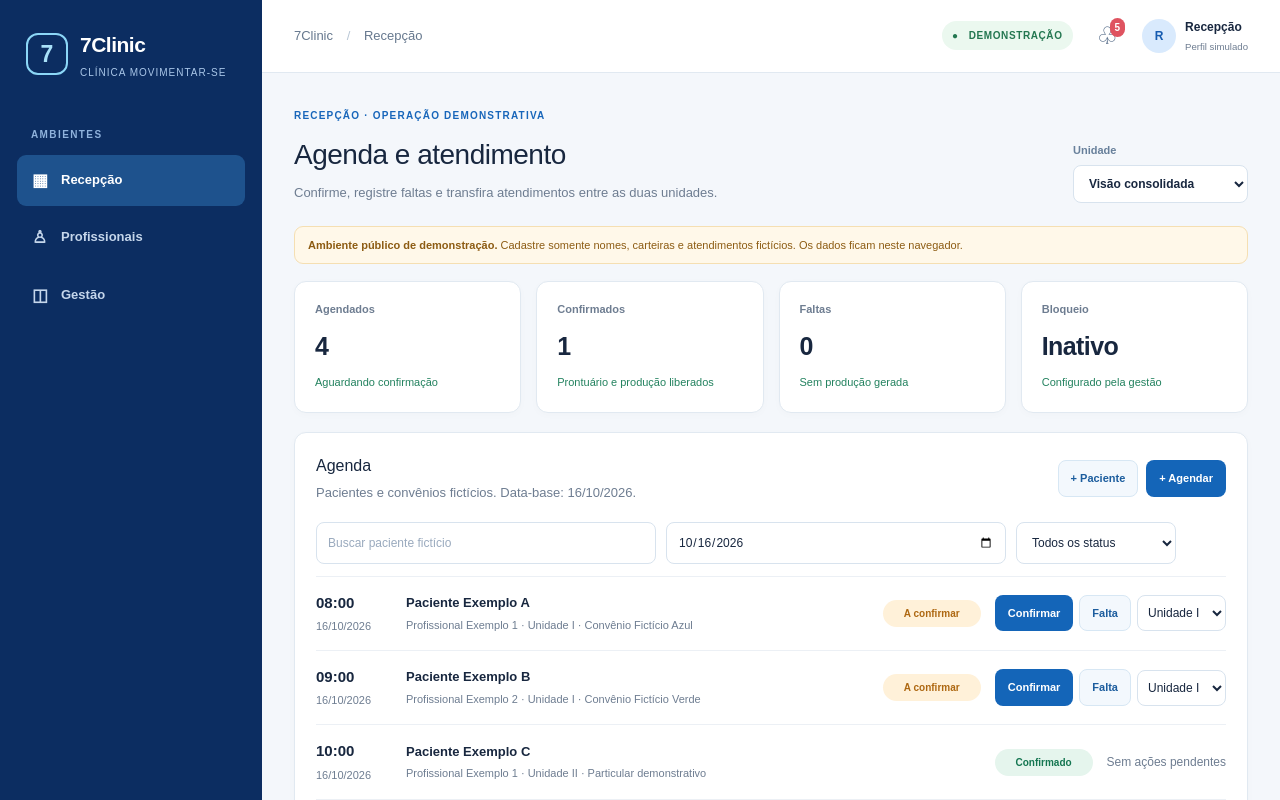
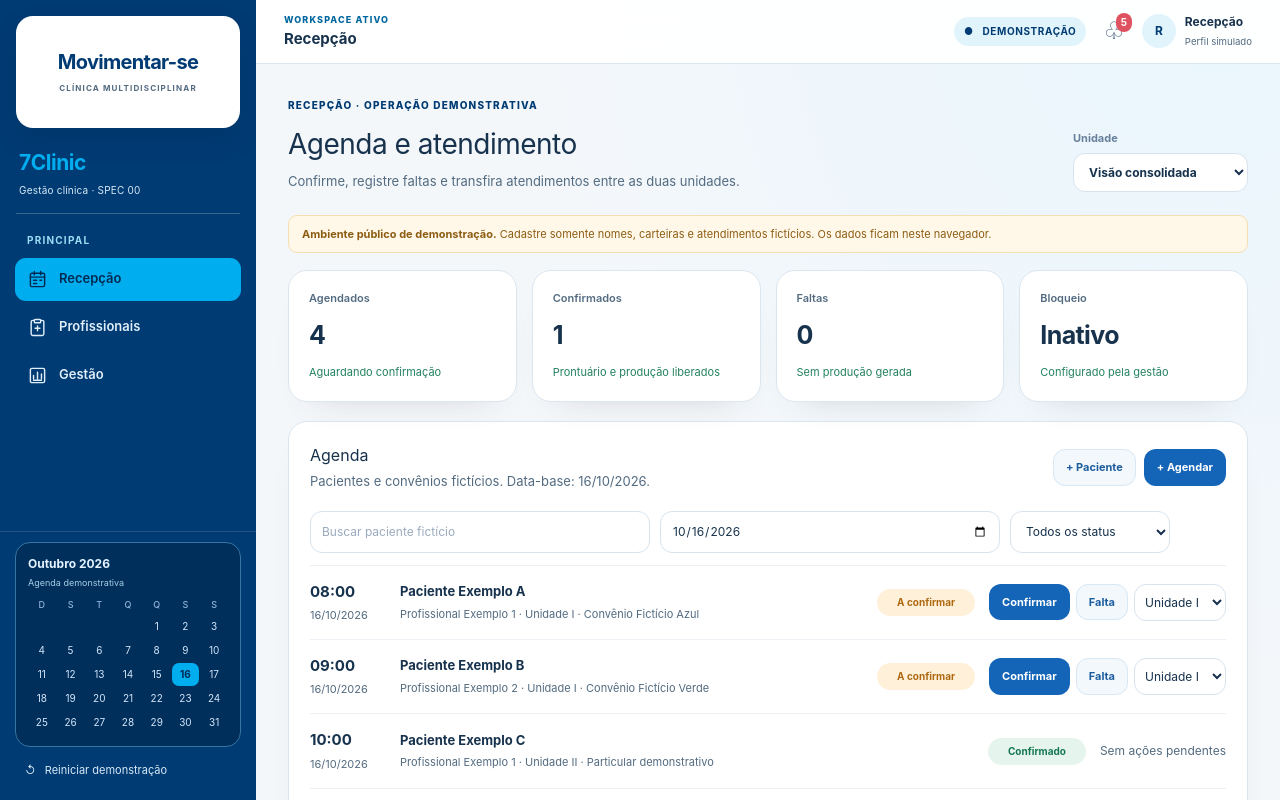
Before and after one commit to CMOURASIGA/7Clinic, a Next.js app: page / in a window 1280 px wide. Shown: the top 800 px of the page. Built offline with nearby package versions, Linux system fonts and the light colour scheme.

Commit message:
fix: manter navegação e calendário visíveis no shell 7Commander

```diff
--- a/app/page.tsx
+++ b/app/page.tsx
@@ -7,11 +7,20 @@ import { Reception } from "../components/reception";
 import { createSeed, executeForRole, type Command, type DemoState, type Role, type UnitId } from "../lib/domain";
 import { localRepository } from "../lib/local-repository";
 
-const views: { id: Role; title: string; symbol: string }[] = [
-  { id: "reception", title: "Recepção", symbol: "▦" },
-  { id: "professional", title: "Profissionais", symbol: "♙" },
-  { id: "management", title: "Gestão", symbol: "◫" },
+const views: { id: Role; title: string }[] = [
+  { id: "reception", title: "Recepção" },
+  { id: "professional", title: "Profissionais" },
+  { id: "management", title: "Gestão" },
 ];
+
+function NavIcon({ role }: { role: Role }) {
+  const path = role === "reception"
+    ? <><rect x="3" y="4" width="18" height="17" rx="2"/><path d="M3 9h18M8 2v4M16 2v4M7 13h4M7 17h4M15 13h2"/></>
+    : role === "professional"
+      ? <><path d="M8 3H6a2 2 0 0 0-2 2v15a2 2 0 0 0 2 2h12a2 2 0 0 0 2-2V5a2 2 0 0 0-2-2h-2"/><rect x="8" y="2" width="8" height="4" rx="1"/><path d="M9 13h6M12 10v6"/></>
+      : <><rect x="3" y="3" width="18" height="18" rx="2"/><path d="M7 16v-4M12 16V8M17 16v-6M7 18h10"/></>;
+  return <svg aria-hidden="true" viewBox="0 0 24 24" fill="none" stroke="currentColor" strokeWidth="1.8" strokeLinecap="round" strokeLinejoin="round">{path}</svg>;
+}
 
 export default function Home() {
   const [state, setState] = useState<DemoState>(createSeed);
@@ -19,6 +28,7 @@ export default function Home() {
   const [role, setRole] = useState<Role>("reception");
   const [unit, setUnit] = useState<UnitId | "all">("all");
   const [message, setMessage] = useState<{ text: string; error: boolean } | null>(null);
+  const [menuOpen, setMenuOpen] = useState(false);
 
   useEffect(() => {
     const timer = window.setTimeout(() => {
@@ -54,14 +64,16 @@ export default function Home() {
   if (!ready) return <div className="loading">Preparando a demonstração do 7Clinic...</div>;
 
   return <div className="shell">
-    <aside className="sidebar">
-      <div className="brand"><div className="brand-symbol">7</div><div><strong>7Clinic</strong><small>CLÍNICA MOVIMENTAR-SE</small></div></div>
-      <div className="side-section">AMBIENTES</div>
-      <nav aria-label="Ambientes" className="nav-links">{views.map((view) => <button key={view.id} className={role === view.id ? "active" : ""} onClick={() => { setRole(view.id); setMessage(null); }}><span aria-hidden="true">{view.symbol}</span>{view.title}</button>)}</nav>
-      <div className="side-bottom"><div className="calendar-box"><div className="calendar-head"><strong>Outubro 2026</strong><span>◀ &nbsp; ▶</span></div><div className="calendar-days">{["D","S","T","Q","Q","S","S"].map((day, index) => <b key={index}>{day}</b>)}{Array.from({ length: 4 }, (_, index) => <i key={`empty-${index}`}/>)}{Array.from({ length: 31 }, (_, index) => <span key={index} className={index + 1 === 16 ? "today" : ""}>{index + 1}</span>)}</div></div><button className="reset" onClick={reset}>↺ &nbsp; Reiniciar demonstração</button></div>
+    {menuOpen ? <button className="sidebar-backdrop" aria-label="Fechar menu" onClick={() => setMenuOpen(false)}/> : null}
+    <aside className={`sidebar ${menuOpen ? "is-open" : ""}`} aria-label="Menu do 7Clinic">
+      <div className="clinic-lockup"><strong>Movimentar-se</strong><span>CLÍNICA MULTIDISCIPLINAR</span></div>
+      <div className="brand"><div><strong>7Clinic</strong><small>Gestão clínica · SPEC 00</small></div></div>
+      <div className="side-section">PRINCIPAL</div>
+      <nav aria-label="Ambientes" className="nav-links">{views.map((view) => <button key={view.id} className={role === view.id ? "active" : ""} aria-current={role === view.id ? "page" : undefined} onClick={() => { setRole(view.id); setMessage(null); setMenuOpen(false); }}><NavIcon role={view.id}/>{view.title}</button>)}</nav>
+      <div className="side-bottom"><div className="calendar-box"><div className="calendar-head"><strong>Outubro 2026</strong><span>Agenda demonstrativa</span></div><div className="calendar-days">{["D","S","T","Q","Q","S","S"].map((day, index) => <b key={index}>{day}</b>)}{Array.from({ length: 4 }, (_, index) => <i key={`empty-${index}`}/>)}{Array.from({ length: 31 }, (_, index) => <span key={index} className={index + 1 === 16 ? "today" : ""}>{index + 1}</span>)}</div></div><button className="reset" onClick={reset}>↺ &nbsp; Reiniciar demonstração</button></div>
     </aside>
     <div className="workspace">
-      <header className="topbar"><div className="breadcrumb">7Clinic <span>/</span> {views.find((view) => view.id === role)?.title}</div><div className="top-right"><span className="demo-tag">● &nbsp; DEMONSTRAÇÃO</span><span className="notification" aria-label={`${notifications} notificações demonstrativas`}>♧<b>{notifications}</b></span><div className="identity"><span className="avatar">{role === "reception" ? "R" : role === "professional" ? "P" : "G"}</span><span><strong>{role === "reception" ? "Recepção" : role === "professional" ? "Profissional" : "Gestão"}</strong><small>Perfil simulado</small></span></div></div></header>
+      <header className="topbar"><button className="mobile-nav-toggle" aria-label="Abrir menu" aria-expanded={menuOpen} onClick={() => setMenuOpen(true)}>☰</button><div className="breadcrumb"><small>WORKSPACE ATIVO</small><strong>{views.find((view) => view.id === role)?.title}</strong></div><div className="top-right"><span className="demo-tag">● &nbsp; DEMONSTRAÇÃO</span><span className="notification" aria-label={`${notifications} notificações demonstrativas`}>♧<b>{notifications}</b></span><div className="identity"><span className="avatar">{role === "reception" ? "R" : role === "professional" ? "P" : "G"}</span><span><strong>{role === "reception" ? "Recepção" : role === "professional" ? "Profissional" : "Gestão"}</strong><small>Perfil simulado</small></span></div></div></header>
       <main className="page-content">
         {message ? <div className={`toast ${message.error ? "toast-error" : ""}`} role="status">{message.text}<button aria-label="Fechar aviso" onClick={() => setMessage(null)}>×</button></div> : null}
         {role === "reception" ? <Reception state={state} unit={unit} onUnit={setUnit} run={run}/> : role === "professional" ? <ProfessionalView state={state} unit={unit} onUnit={setUnit} run={run}/> : <Management state={state} unit={unit} onUnit={setUnit} run={run}/>}
```
Also changed, not shown: app/globals.css.
